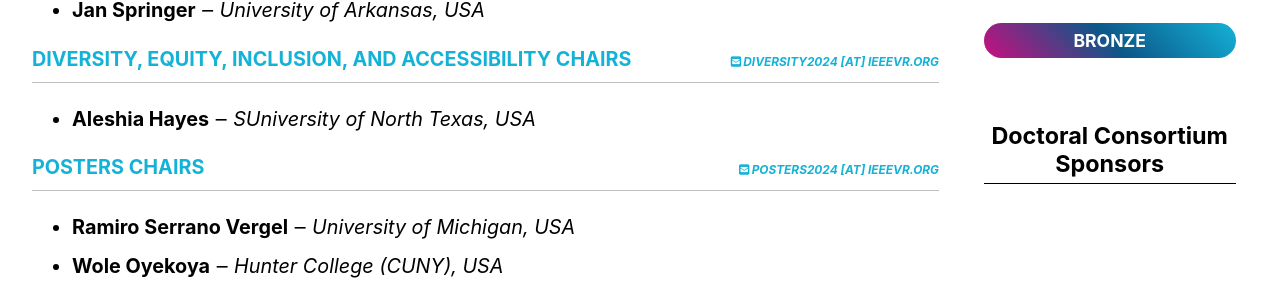
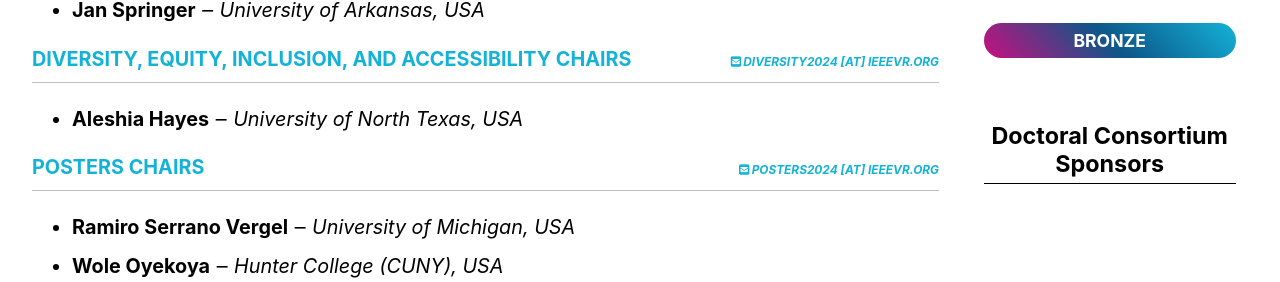
Before and after one commit to ieeevr/2024, a Jekyll site: the page built from committees/conference-committee/index.md, in a window 1280 px wide and 900 px high, scrolled down 978 px. Shown: the part 153-435 px from the top of the window. Built offline with Jekyll 4.4.1, drawn with Linux system fonts in a browser that asks for light colours; cached includes are drawn as plain includes; nearby versions of some CDN libraries.

Commit message:
Update index.md
typo correction

```diff
--- a/committees/conference-committee/index.md
+++ b/committees/conference-committee/index.md
@@ -33,7 +33,7 @@
 <div>
 	<h2>Diversity, Equity, Inclusion, and Accessibility Chairs <div class="floatRight"><i class="fas fa-fw fa-envelope-square emailIconSm" style=""></i><i class="emailTextSm">diversity2024 [at] ieeevr.org</i></div></h2>
 	<ul>
-		<li><span class="bold">Aleshia Hayes</span> &#x2012; <i>SUniversity of North Texas, USA</i></li>
+		<li><span class="bold">Aleshia Hayes</span> &#x2012; <i>University of North Texas, USA</i></li>
 	</ul>
 </div>
 <div>
```
